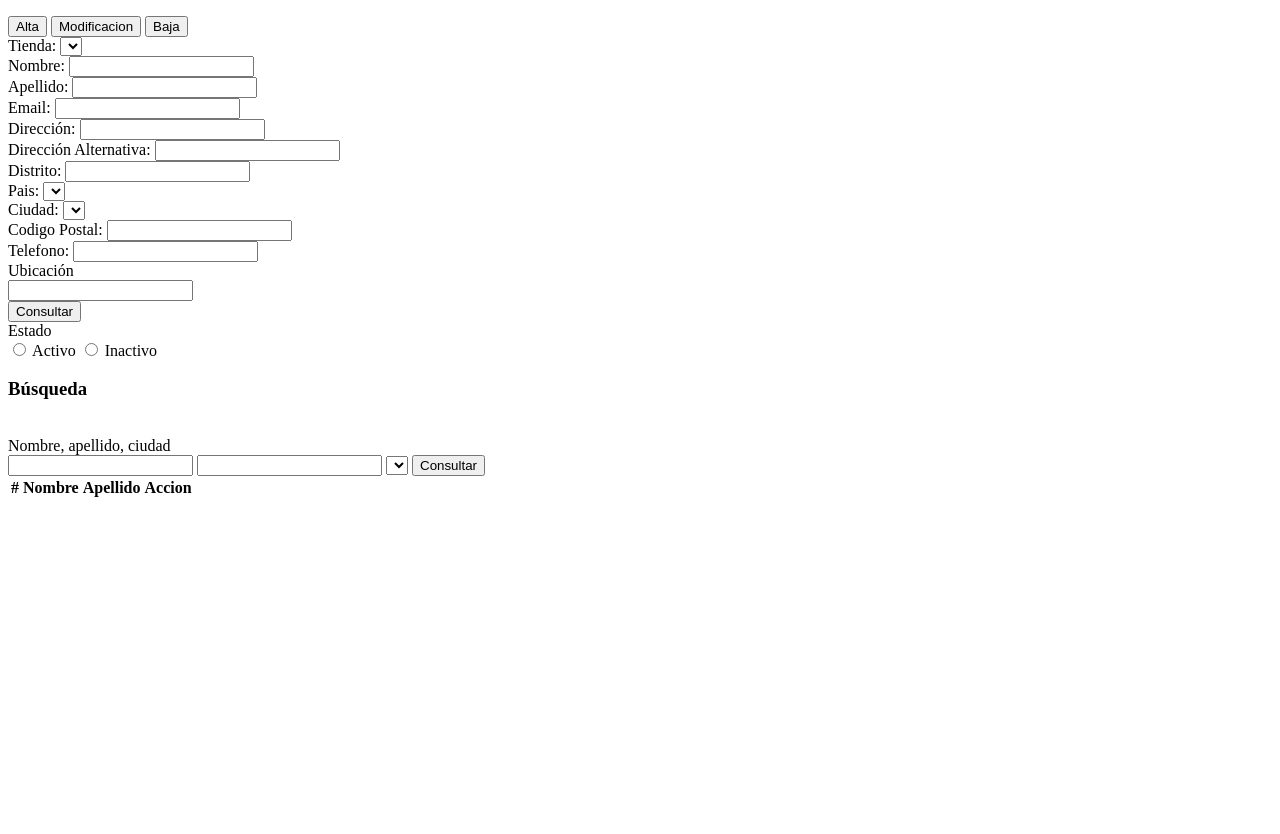
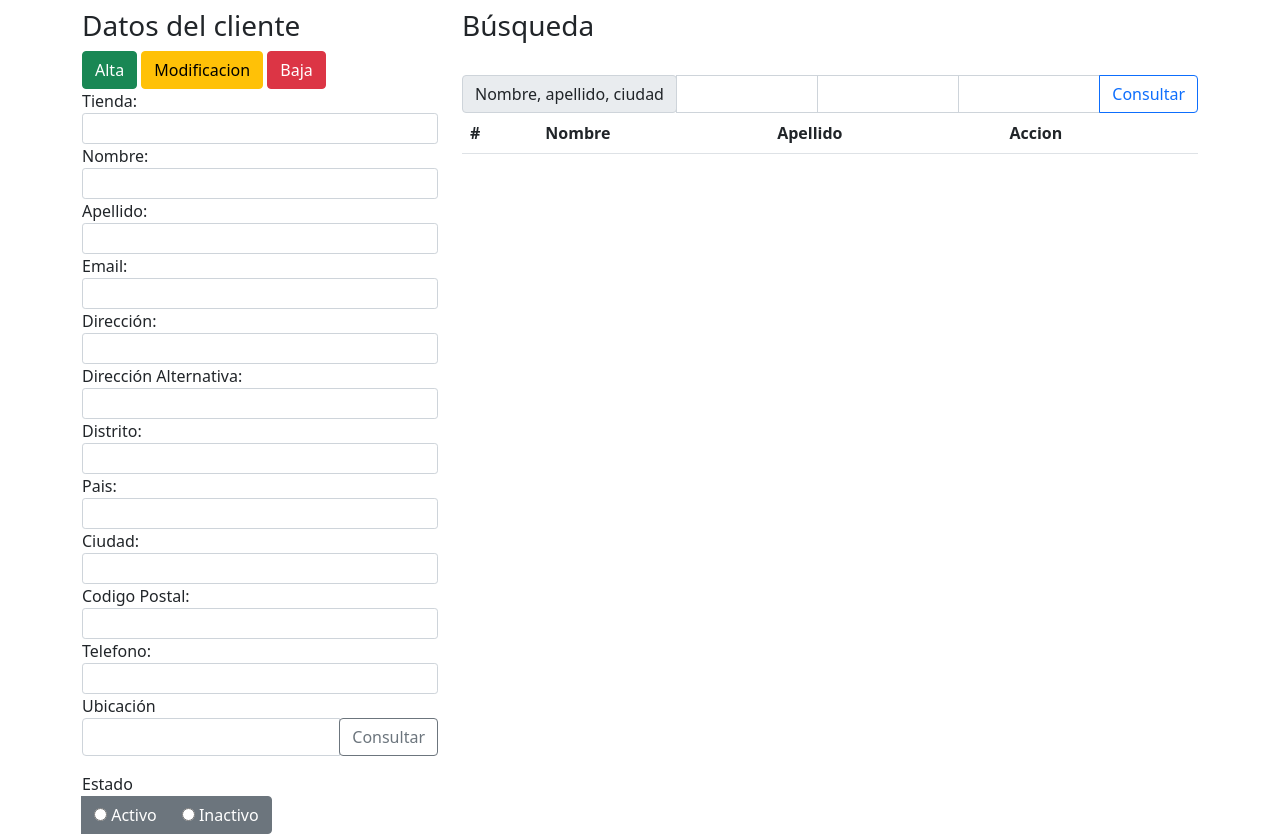
Before and after one commit to itwcanch/portalVerde, a plain HTML site: page index.html in a window 1280 px wide. Shown: the part 105-939 px from the top of the page. Before the commit the page ends 800 px from the top, so only its background shows below. Drawn offline with nearby package versions, Linux system fonts and the light colour scheme; a script that the page names is missing.

Commit message:
Update index.html

```diff
--- a/index.html
+++ b/index.html
@@ -2,11 +2,17 @@
 
 <html lang="en">
 <head>
-  <title>Portal Nuevo</title>
+  <title>Clientes</title>
   <meta charset="utf-8">
   <meta name="viewport" content="width=device-width, initial-scale=1">
- </head>
-<body background-color: #ffdd90 onload="inicio()">
+    <!-- CSS only -->
+    <link rel="stylesheet" href="https://cdn.jsdelivr.net/npm/bootstrap@5.1.3/dist/css/bootstrap.min.css" integrity="sha384-1BmE4kWBq78iYhFldvKuhfTAU6auU8tT94WrHftjDbrCEXSU1oBoqyl2QvZ6jIW3" crossorigin="anonymous">
+    <!-- JS, Popper.js, and jQuery -->
+    <script src="https://code.jquery.com/jquery-3.5.1.slim.min.js" integrity="sha384-DfXdz2htPH0lsSSs5nCTpuj/zy4C+OGpamoFVy38MVBnE+IbbVYUew+OrCXaRkfj" crossorigin="anonymous"></script>
+    <script src="https://cdn.jsdelivr.net/npm/popper.js@1.16.1/dist/umd/popper.min.js" integrity="sha384-9/reFTGAW83EW2RDu2S0VKaIzap3H66lZH81PoYlFhbGU+6BZp6G7niu735Sk7lN" crossorigin="anonymous"></script>
+    <script src="https://stackpath.bootstrapcdn.com/bootstrap/4.5.2/js/bootstrap.min.js" integrity="sha384-B4gt1jrGC7Jh4AgTPSdUtOBvfO8shuf57BaghqFfPlYxofvL8/KUEfYiJOMMV+rV" crossorigin="anonymous"></script>
+</head>
+<body onload="inicio()">
     <div class="jumbotron text-center">
         <h1>Clientes</h1>
         <p></p>
```
